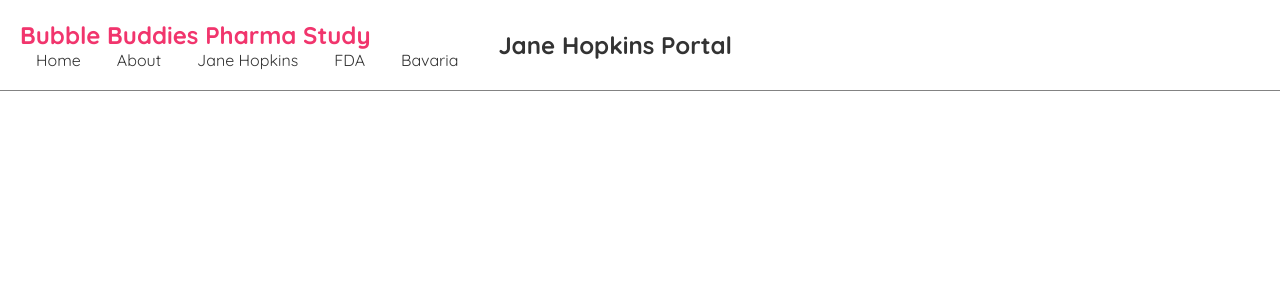
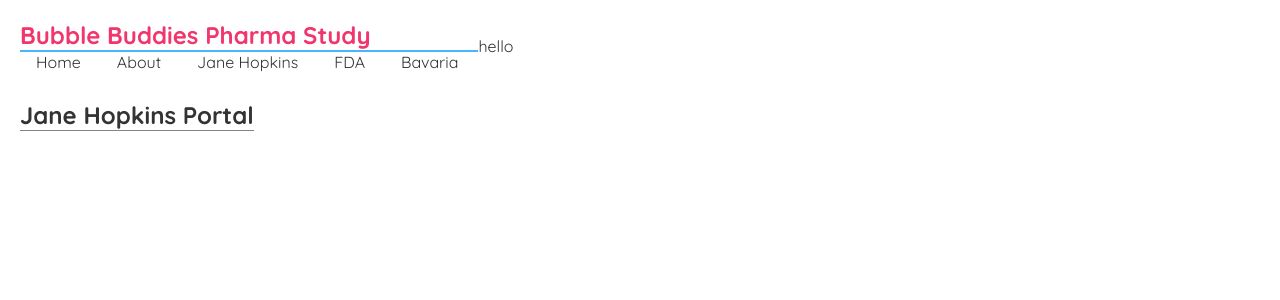
Before and after one commit to FordWanyera/BubbleBuddiesLLC, a React (Create React App) app in the folder src/bubblebuddiesllc/: page /jane-hopkins in a window 1280 px wide. Shown: the top 300 px of the page. Built offline with nearby package versions, Linux system fonts and the light colour scheme.

Commit message:
Getting everyone on the same version

```diff
--- a/src/bubblebuddiesllc/src/index.css
+++ b/src/bubblebuddiesllc/src/index.css
@@ -51,8 +51,11 @@
   display: flex;
   align-items: center;
   max-width: auto;
-  margin: 0 auto;
-  border-bottom: 1px solid #838383;
+  margin-top: 0px;
+  margin-bottom: 0px;
+  margin-left: auto;
+  margin-right: auto;
+
 }
 .root-layout h1 {
   color: #f1356d;
@@ -80,7 +83,17 @@
 }
 
 .jane-hopkins h2 {
-  margin-left: 20px;
+  margin-left: auto;
+  border-bottom: 1px solid #838383;
+  position:absolute;
+  top: 100px;
+  left: 20px;
+}
+
+.jane-hopkins body {
+  position:relative;
+  top: 0px;
+  left: 0px;
 }
 
 .fda h2 {
--- a/src/bubblebuddiesllc/src/layouts/RootLayout.js
+++ b/src/bubblebuddiesllc/src/layouts/RootLayout.js
@@ -7,6 +7,13 @@ export default function RootLayout(){
            <header>
             <nav>
             <h1>Bubble Buddies Pharma Study</h1>
+            <hr
+            style={{
+                background: "#47B5FF",
+                height: "2px",
+                border: "none",
+             }}
+             />
             <div className="links">
                 <NavLink to="/">Home</NavLink>
                 <NavLink to="about">About</NavLink>
--- a/src/bubblebuddiesllc/src/pages/JaneHopkins.js
+++ b/src/bubblebuddiesllc/src/pages/JaneHopkins.js
@@ -2,6 +2,7 @@ export default function About() {
     return (
         <div className="jane-hopkins">
             <h2>Jane Hopkins Portal</h2>
+            <body>hello</body>
         </div>
     )
 }
```
